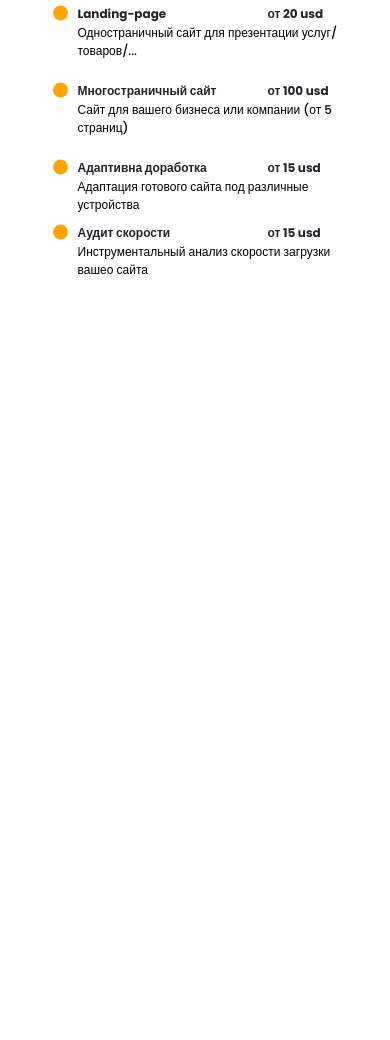
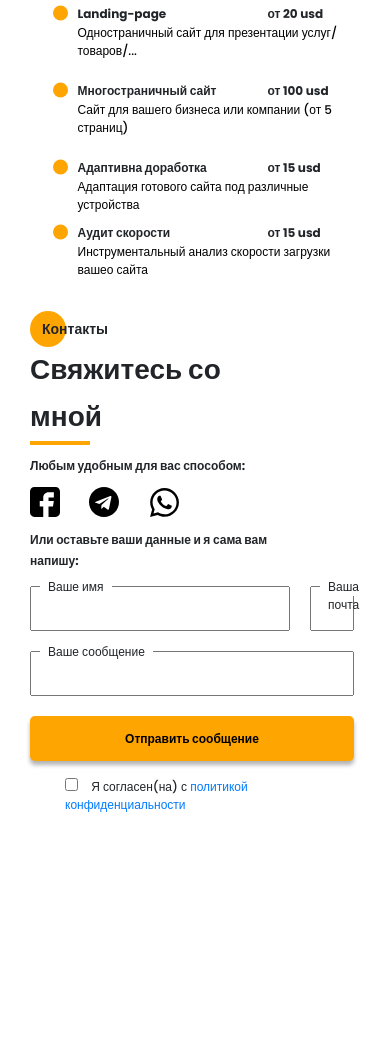
Before and after one commit to Mari-By/portfolio, a website: page src/index.html in a window 390 px wide. Shown: the part 5864-6904 px from the top of the page. Before the commit the page ends 6151 px from the top, so only its background shows below. Drawn offline with Linux system fonts and the light colour scheme.

Commit message:
adpt contact in proces

```diff
--- a/src/index.html
+++ b/src/index.html
@@ -479,7 +479,7 @@
         </div>
     </section>
 
-    <!-- <section class="contact" id="contact">
+    <section class="contact" id="contact">
         <div class="container">
             <div class="contact_wrapper">
 
@@ -540,7 +540,7 @@
 
             </div>
         </div>
-    </section>  -->
+    </section>
 
     <script src="js/script.js"></script>
 </body>
--- a/src/sass/_media.scss
+++ b/src/sass/_media.scss
@@ -1,12 +1,20 @@
 @media (max-width: 1330px) {
     .container {
         margin-left: 100px;
+        width: 1100px;
     }
     .sidepanel {
         top: 200px;
     }
     .grid-container {
-        max-width: 1200px;
+        grid-template-columns: 400px 350px 350px;
+        max-width: 1100px;
+    }
+    #skill-1, #skill-2, #skill-3, #skill-4 {
+        margin-left: 75px;
+    }
+    #about {
+        margin-left: 0px;
     }
     .exp {
         &_stitle {
@@ -60,6 +68,7 @@
     .aboutme {
         .container {
             margin-left: 0px;
+            padding-left: 0px;
         }
         &_divider {
             margin-top: 6px;
@@ -165,6 +174,14 @@
             justify-content: space-around;
         }
     }
+    .contact {
+        height: 620px;
+        margin-top: 50px;
+        &_wrapper {
+            padding-left: 10px;
+            grid-template-columns: 585px 335px;
+        }
+    }
 }
 
 
@@ -196,6 +213,9 @@
         object-fit: cover;
     }
     .aboutme {
+        .container {
+            margin: 0 auto;
+        }
         &_subtitle {
             margin-top: 0px;
         }
@@ -283,6 +303,27 @@
         &_items {
             grid-template-columns: 190px 70px;
             grid-template-rows: repeat(2, auto);
+        }
+    }
+    .contact {
+        height: 600px;
+        &_wrapper {
+            padding-left: 10px;
+            grid-template-columns: auto;
+
+        }
+        .my_foto {
+            opacity: 0;
+            margin-right: -300px;
+            width: 300px;
+            height: 0px;
+        }
+        &_photo {
+            padding-top: 0px;
+        }
+        &_form {
+            grid-template-columns: 260px 260px;
+            column-gap: 20px;
         }
     }
 
@@ -394,16 +435,28 @@
             margin: 0 auto;
             padding-left: 35px;
         }
-
-    }
-    .price {
         &_wrapper {
             grid-template-columns: repeat(auto-fit, 320px);
-            row-gap: 20px;
+
         }
         &_items {
             grid-template-columns: 190px 90px;
         }
+    }
+    .contact {
+        height: 100%;
+        &_form {
+            grid-template-columns: 230px 230px;
+            margin-top: 15px;
+            row-gap: 20px;
+        }
+        &_social {
+            margin: 10px 0 10px 0;
+        }
+        &_divider {
+            margin-bottom: 10px;
+        }
+
     }
 
 }
@@ -529,11 +582,24 @@
         }
         &_wrapper {
             grid-template-columns: repeat(auto-fit, 270px);
-            row-gap: 20px;
         }
         &_items {
             grid-template-columns: 190px 90px;
         }
     }
+    .contact {
+
+        &_form {
+            grid-template-columns: 260px;
+            grid-template-rows: 45px 45px 190px 90px;
+
+        }
+        &_trigger {
+            grid-template-columns: auto;
+            grid-template-rows: 45px 45px;
+        }
+
+
+    }
 
 }
```
Also changed, not shown: src/css/style.min.css.
